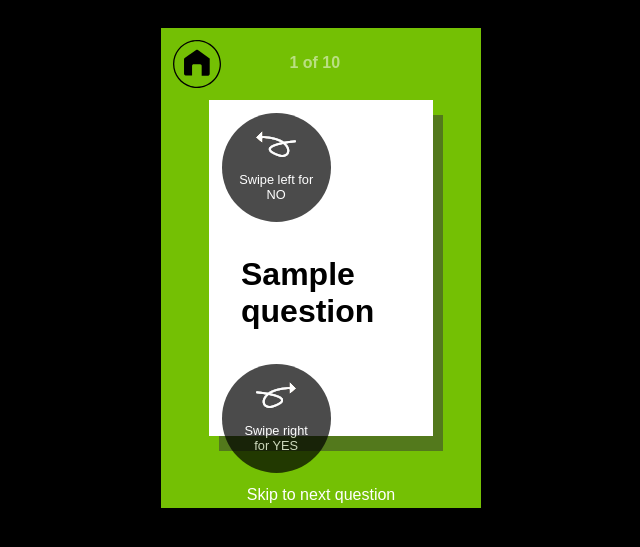
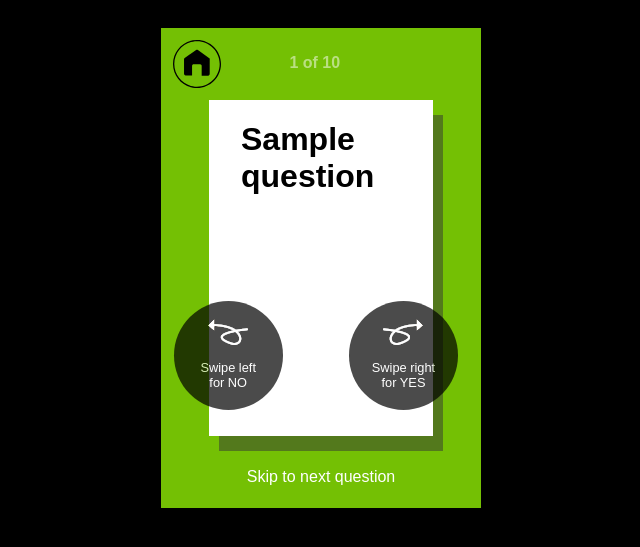
Before and after one commit to aliyarahman/theres-a-job-for-that, a Flask app: template app/templates/need_question.html in a window 1280 px wide. Shown: the top 547 px of the page, without its empty margins (319-959 px from the left). Run offline with Flask 2, Linux system fonts and the light colour scheme; the template is opened without the code that fills it: most values are stand-ins (such as "Sample title", 1, 10 or a date in 2020); parts of the project's set-up code (start-up, migrations or seed data) failed here and were passed over.

Commit message:
Extended swipe positioning across templates

```diff
--- a/app/static/common_jc.css
+++ b/app/static/common_jc.css
@@ -87,8 +87,6 @@ input[type="text"]	{background-color: #EEEEEE;
 .skip_bar		{color: white; text-align: center; margin-top: 2em;}
 
 
-
-
 /* Question categories */
 .orange_can {background-color: #FD8602;}
 .purple_want {background-color:#611EC6;}
--- a/app/templates/can_question.html
+++ b/app/templates/can_question.html
@@ -27,7 +27,6 @@
 	</div>
 
 
-
 	<div class="skip_bar"><a href="{{ url_for('i_can') }}">Skip to next question</a></div>
 
 </div>
--- a/app/templates/need_question.html
+++ b/app/templates/need_question.html
@@ -8,16 +8,25 @@
 	</div>
 
 	<div class="question_box green_shadow">
+		<div class="question_text">
+			<h1>{{question}}</h1>
+		</div>
+	</div>
+
+
+	<div class="swipe_bar">
 		<div class="left_swipe" onClick="location.href='{{ url_for('i_need') }}'">
 			<img src="{{ url_for('static', filename='leftswipe.png') }}">
-			<div class="swipe_text">Swipe left for NO</div>
+			<div class="swipe_text">Swipe left <br>for NO</div>
 		</div>
-		<div class="question_text"><h1>{{question}}</h1></div>
+		<div class="swipe_spacer"></div>
 		<div class="right_swipe" onClick="location.href='{{ url_for('i_need') }}'">
 			<img src="{{ url_for('static', filename='rightswipe.png') }}">
-			<div class="swipe_text">Swipe right for YES</div>
+			<div class="swipe_text">Swipe right <br>for YES</div>
 		</div>
 	</div>
+
+
 
 	<div class="skip_bar"><a href="{{ url_for('i_need') }}">Skip to next question</a></div>
 </div>
```
Also changed, not shown: app/templates/want_question.html (+10 -3 lines). Lines whose indentation alone changed are shown as unchanged.
